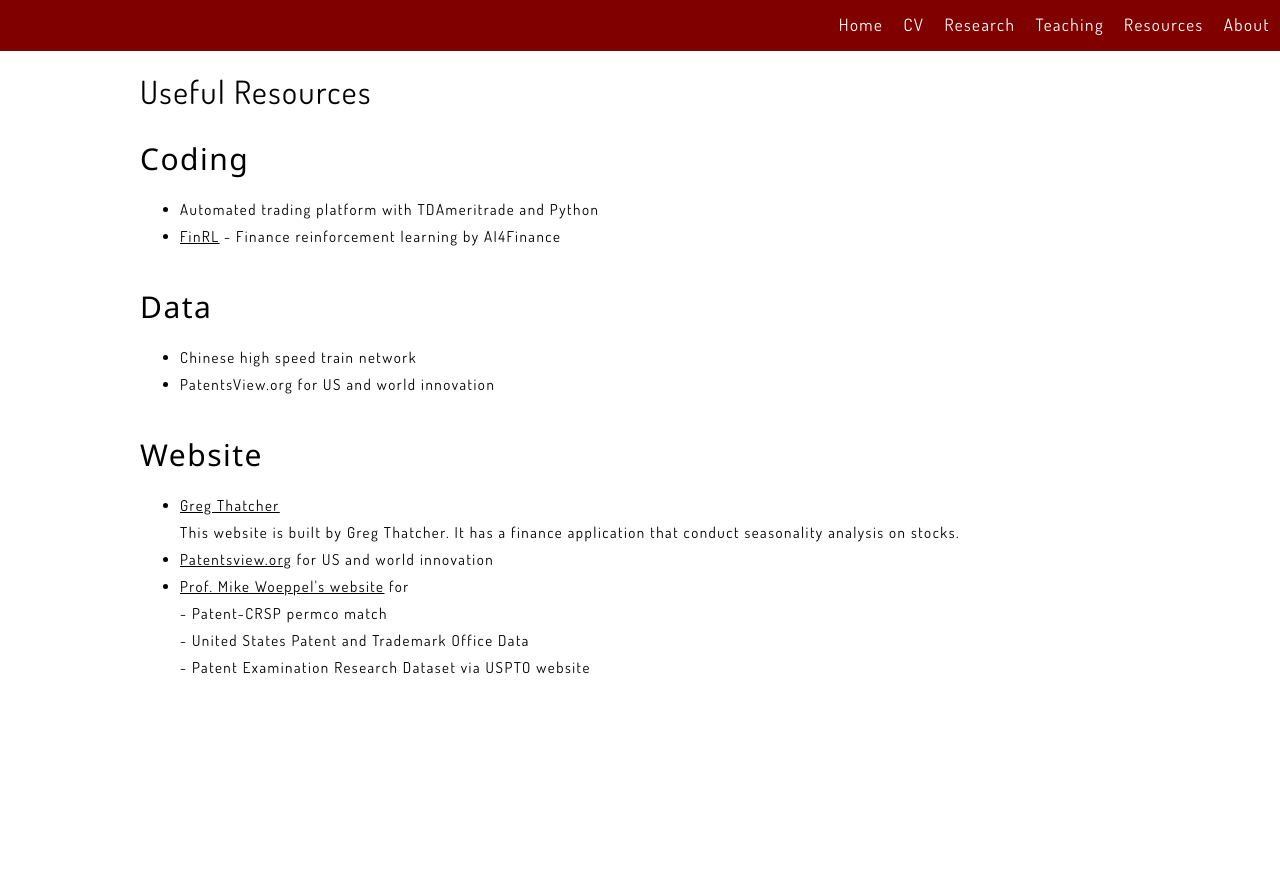
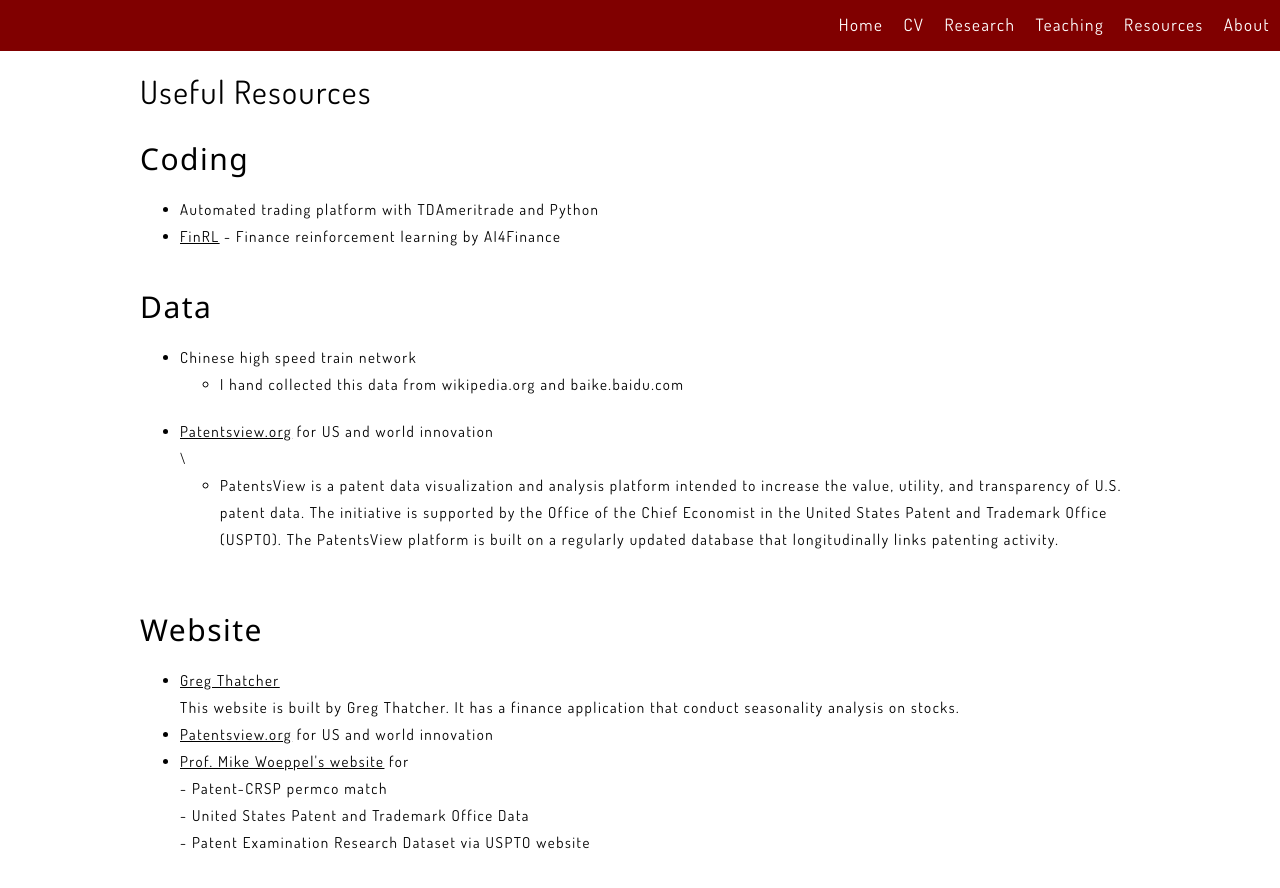
Before and after one commit to xieyutongcn/xieyutongcn.github.io, a Jekyll site: the page built from Resources.html, in a window 1280 px wide. Shown: the top 888 px of the page. Built offline with Jekyll 4.4.1, drawn with Linux system fonts in a browser that asks for light colours.

Commit message:
Update Resources.html

```diff
--- a/Resources.html
+++ b/Resources.html
@@ -13,7 +13,13 @@
         <h2>Data</h2>
         <ul>
             <li>Chinese high speed train network</li>
-            <li>PatentsView.org for US and world innovation</li>
+            <ul>
+                <li>I hand collected this data from wikipedia.org and baike.baidu.com</li>
+            </ul>
+            <li><a href = "patentsview.org">Patentsview.org</a> for US and world innovation</li>\
+            <ul>
+                <li>PatentsView is a patent data visualization and analysis platform intended to increase the value, utility, and transparency of U.S. patent data. The initiative is supported by the Office of the Chief Economist in the United States Patent and Trademark Office (USPTO). The PatentsView platform is built on a regularly updated database that longitudinally links patenting activity.</li>
+            </ul>
         </ul>
         <h2>Website</h2>
         <ul>
```
